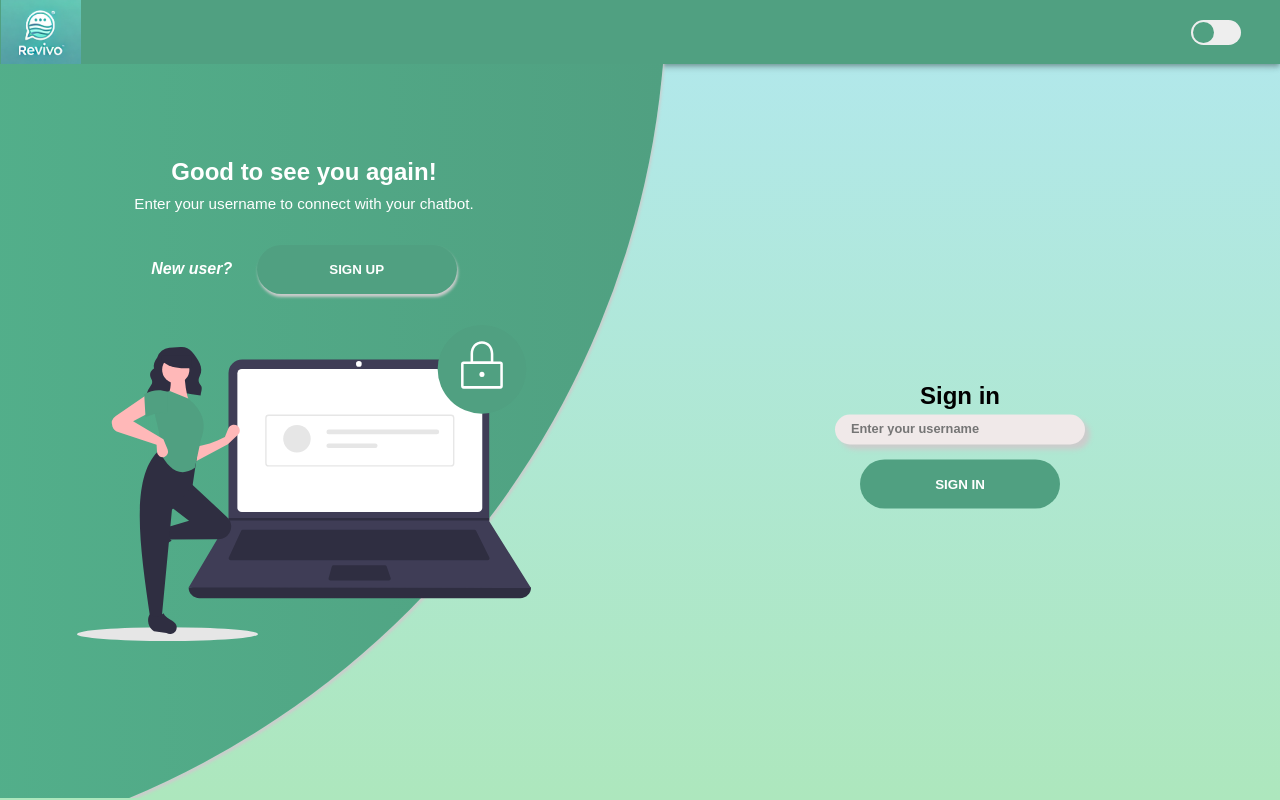
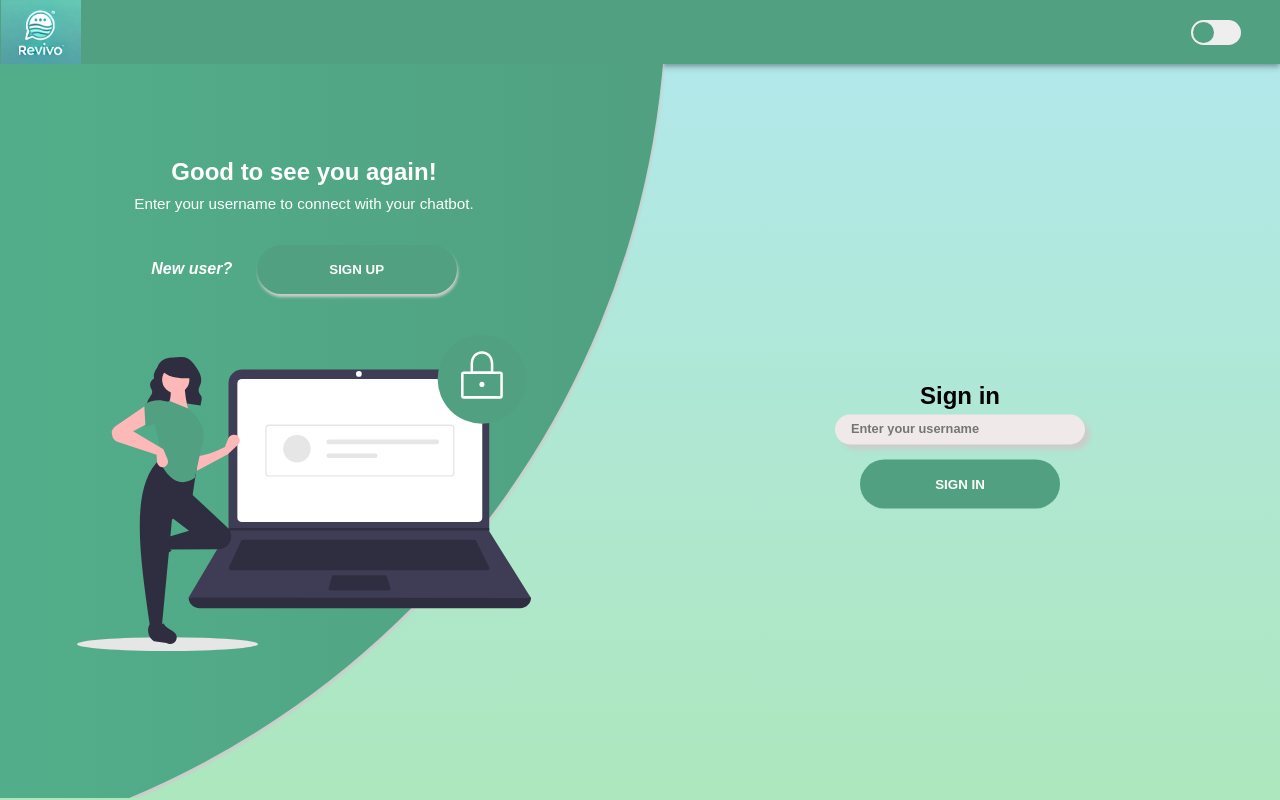
Before and after one commit to JohannCardona/Revivo, a React (Create React App) app in the folder frontend/: page /login in a window 1280 px wide. Built offline with nearby package versions, Linux system fonts and the light colour scheme.

Commit message:
Update ExistingUser.jsx

```diff
--- a/frontend/src/components/login/ExistingUser.jsx
+++ b/frontend/src/components/login/ExistingUser.jsx
@@ -115,7 +115,7 @@ function ExistingUser() {
             </p>
           </div>
           <img
-            style={{ width: "100%", marginTop: 10 }}
+            style={{ width: "100%", marginTop: 20 }}
             src={login}
             className="image"
             alt="sign in logo"
```
